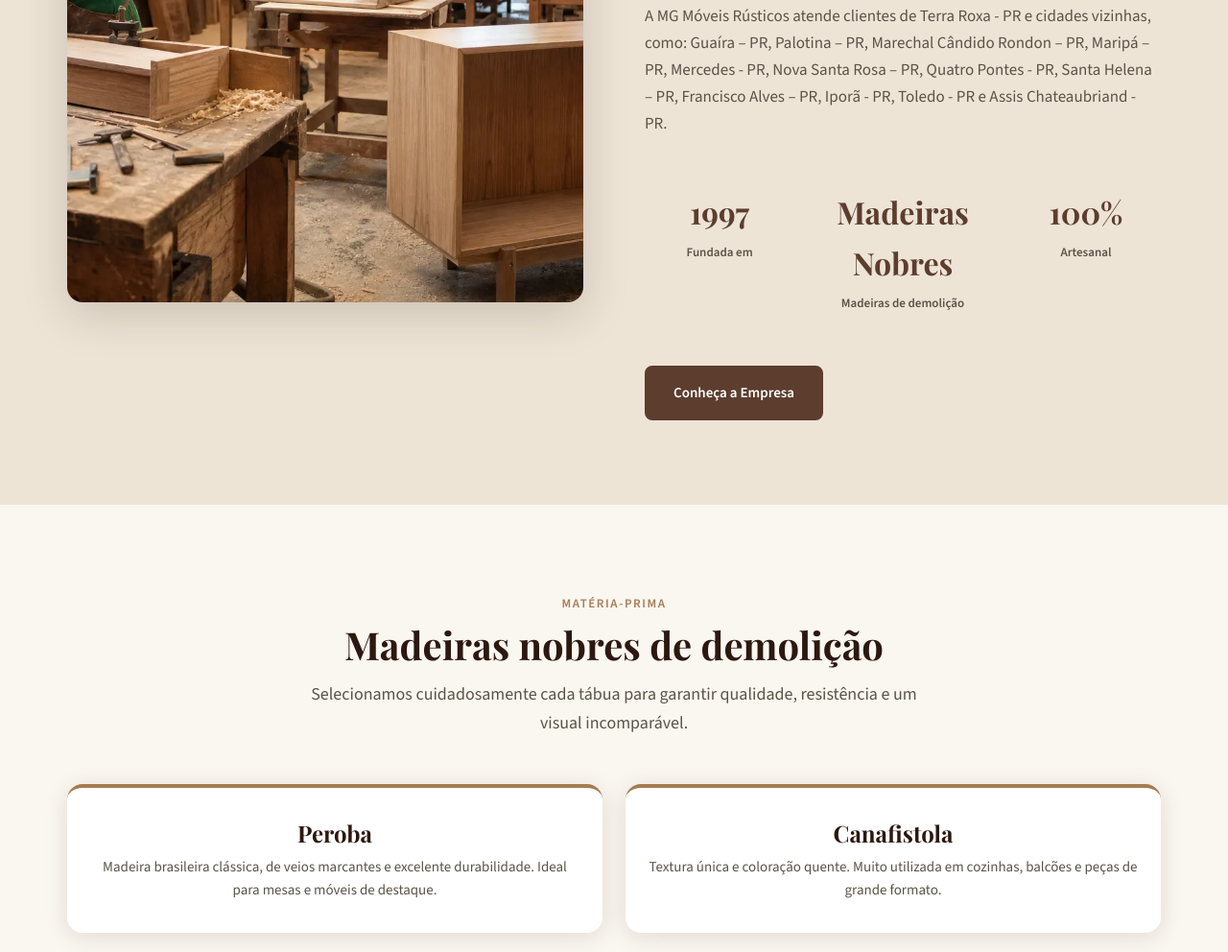
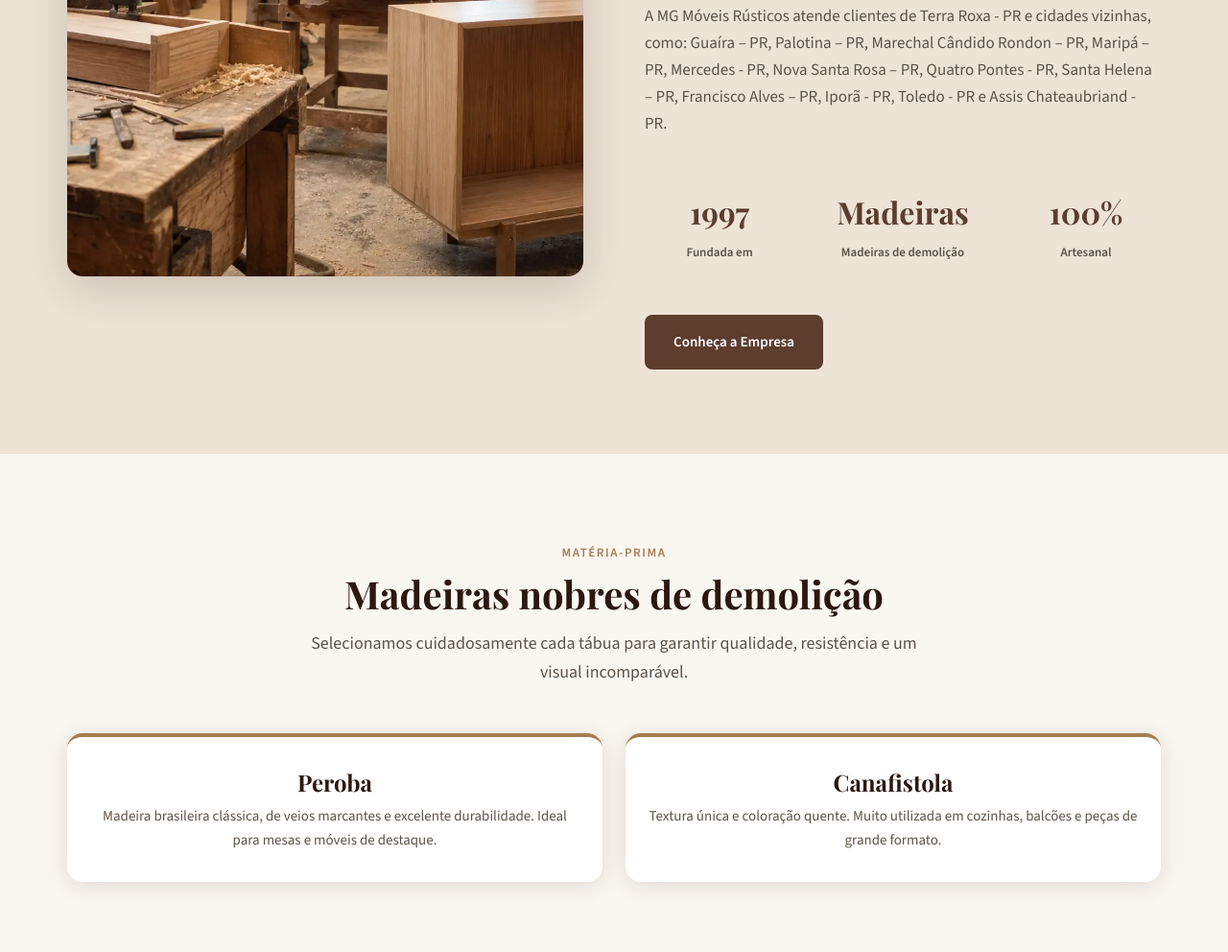
Before and after one commit to vitorhugobaratieri/mgmoveisrusticos, a plain HTML site: page index.html in a window 1280 px wide. Shown: the part 2981-3973 px from the top of the page at 96% size. Drawn offline with nearby package versions, Linux system fonts and the light colour scheme.

Commit message:
atualização complementar

```diff
--- a/index.html
+++ b/index.html
@@ -198,7 +198,7 @@
             <span class="stat-label">Fundada em</span>
           </div>
           <div class="stat">
-            <span class="stat-number">Madeiras Nobres</span>
+            <span class="stat-number">Madeiras</span>
             <span class="stat-label">Madeiras de demolição</span>
           </div>
           <div class="stat">
```
